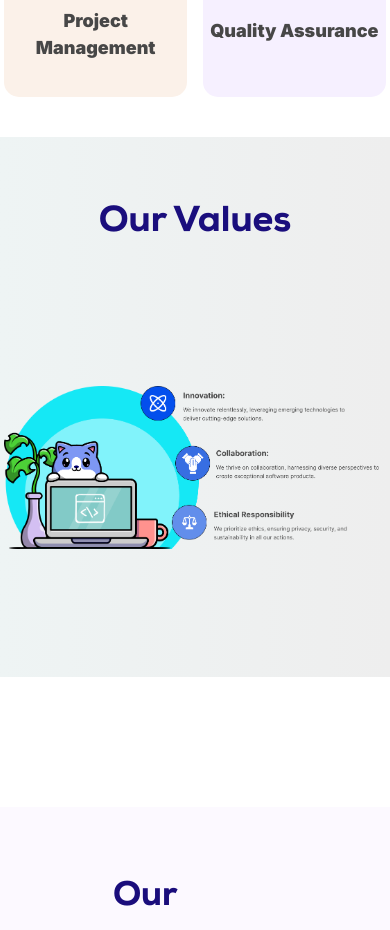
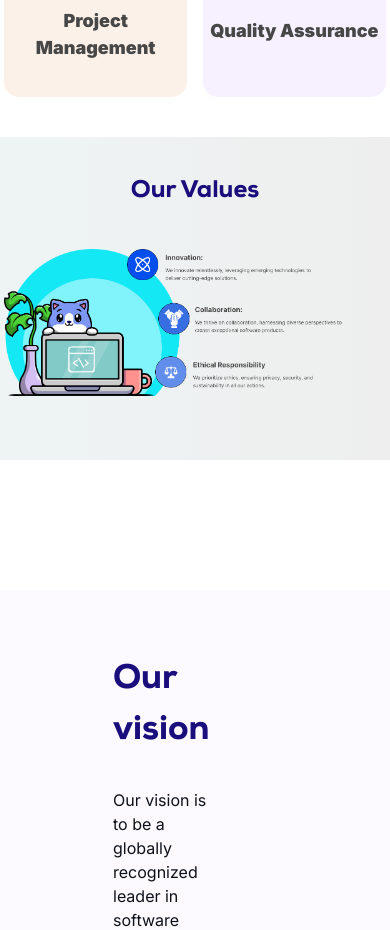
Before and after one commit to sakibtamim/Purrfect-Software-Ltd-demo-, a Next.js app: page / in a window 390 px wide. Shown: the part 1400-2330 px from the top of the page. Built offline with nearby package versions, Linux system fonts and the light colour scheme.

Commit message:
feat: enhance OurValues components; improve layout and styling for better user experience

```diff
--- a/app/components/ourvalues/OurValues.jsx
+++ b/app/components/ourvalues/OurValues.jsx
@@ -4,10 +4,10 @@ import Image from "next/image";
 
 const OurValues = () => {
   return (
-    <section className="pt-[58px] pb-32 bg-linear-to-r from-[#EEF4F4] to-[#EEEEEE]">
+    <section className="lg:pt-[58px] pt-9 lg:pb-32 pb-16 bg-linear-to-r from-[#EEF4F4] to-[#EEEEEE]">
       <Container>
-        <div className="pb-[137px] text-center">
-          <h2 className="text-[36px] text-[#1A0E7D] font-[Nexa] font-extrabold capitalize">
+        <div className="lg:pb-[137px] pb-10 text-center">
+          <h2 className="lg:text-[36px] text-[24px] text-[#1A0E7D] font-[Nexa] font-extrabold capitalize">
             our values
           </h2>
         </div>
@@ -17,6 +17,7 @@ const OurValues = () => {
             alt="Our values"
             height={471}
             width={1180}
+            className="lg:w-fit lg:h-fit h-[70%] w-[90%]"
           />
         </div>
       </Container>
```
